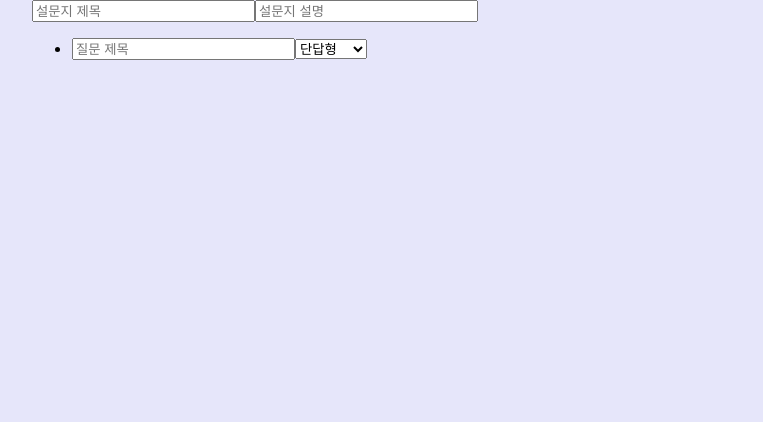
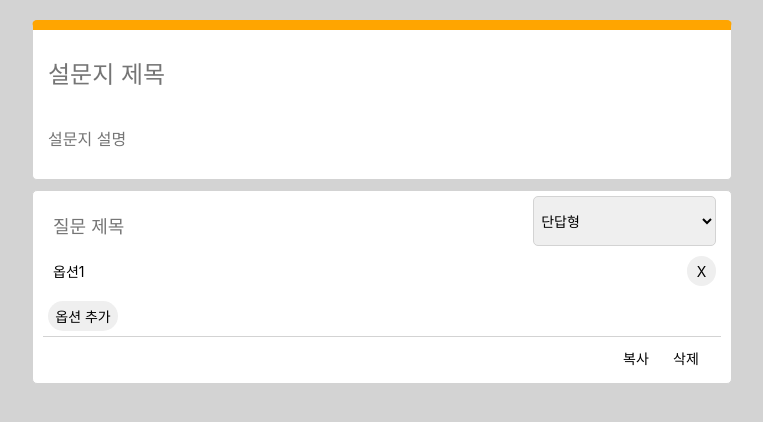
Before and after one commit to dongmay98/SurveyForm_client, a React (Create React App) app in the folder client-ts/: page /main in a window 1280 px wide. Shown: the top 422 px of the page, without its empty margins (258-1021 px from the left). Built offline with nearby package versions, Linux system fonts and the light colour scheme.

Commit message:
Feat: SurveyForm 객관식 옵션추가, 옵션삭제기능

```diff
--- a/client-ts/package.json
+++ b/client-ts/package.json
@@ -7,7 +7,6 @@
     "@testing-library/react": "^13.4.0",
     "@testing-library/user-event": "^13.5.0",
     "@types/jest": "^27.5.2",
-    "@types/node": "^16.18.91",
     "@types/react": "^18.2.67",
     "@types/react-dom": "^18.2.22",
     "@types/react-router-dom": "^5.3.3",
@@ -44,6 +43,7 @@
     ]
   },
   "devDependencies": {
+    "@types/node": "^20.11.30",
     "@types/styled-components": "^5.1.34",
     "typescript": "^4.9.5"
   }
--- a/client-ts/src/GlobalStyle.tsx
+++ b/client-ts/src/GlobalStyle.tsx
@@ -11,13 +11,23 @@ const GlobalStyle = createGlobalStyle`
         width: 700px;
         height: 100vh;
         margin: auto;
-        background-color:lavender;
+        background-color:lightgray;
     }
 
     a {
         text-decoration:none;
         color:black;
     }
+
+    ul {
+        list-style-type: none;
+        padding: 0;
+        margin: 0;
+    }
+
+    li {
+        list-style-type: none;
+    }
 `;
 
 export default GlobalStyle;
--- a/client-ts/src/pages/login/Login.tsx
+++ b/client-ts/src/pages/login/Login.tsx
@@ -8,7 +8,6 @@ import { BasicBtn } from '../../components/button/BasicBtn';
 import axios from 'axios';
 
 export default function Login() {
-  // `useState`를 사용할 때 상태에 대한 타입을 지정합니다.
   const [email, setEmail] = useState<string>('');
   const [password, setPassword] = useState<string>('');
   const navigate = useNavigate();
--- a/client-ts/src/pages/surveyform/Surveyform.tsx
+++ b/client-ts/src/pages/surveyform/Surveyform.tsx
@@ -1,22 +1,70 @@
+import React, { useState } from 'react';
 import styles from './css/SurveyStyle.module.css';
 
-export default function Surveyform() {
+type OptionType = {
+  id: number;
+  text: string;
+};
+
+export default function SurveyForm() {
+  const [options, setOptions] = useState<OptionType[]>([{ id: 1, text: '옵션1' }]);
+
+  const addOption = () => {
+    const newOptionId = options[options.length - 1].id + 1; // 이전 옵션 ID에 1을 더하여 새 ID 생성
+    setOptions([...options, { id: newOptionId, text: `옵션${newOptionId}` }]);
+  };
+
+  const updateOptionText = (id: number, text: string) => {
+    setOptions(options.map(option => option.id === id ? { ...option, text } : option));
+  };
+
+  const deleteOption = (id: number) => {
+    // 옵션이 하나만 남았을 때는 삭제하지 않음
+    if (options.length > 1) {
+      setOptions(options.filter(option => option.id !== id));
+    } else {
+      // 옵션이 하나뿐일 때의 처리 로직
+      alert("최소 한개이상의 옵션이 필요합니다.");
+    }
+  };
+
   return (
     <section className={styles.pageWrap}>
       <header className={styles.header}>
-        <input className={styles.headTitle} placeholder="설문지 제목"/>
-        <input className={styles.headExplain} placeholder="설문지 설명"/>
+        <input className={styles.headTitle} placeholder="설문지 제목" />
+        <input className={styles.headExplain} placeholder="설문지 설명" />
       </header>
-      <main className='main'>
+      <main className={styles.main}>
         <ul>
-          <li>
-            <div>
-            <input type="text" placeholder="질문 제목"/>
-            <select className={styles.case}>
-              <option value="단답형">단답형</option>
-              <option value="객관식">객관식</option>
-              <option value="체크박스">체크박스</option>
-            </select>
+          <li className={styles.mainList}>
+            <div className={styles.titleSelect}>
+              <input type="text" placeholder="질문 제목" />
+              <select className={styles.case}>
+                <option value="단답형">단답형</option>
+                <option value="객관식">객관식</option>
+                <option value="체크박스">체크박스</option>
+              </select>
+            </div>
+            <div className={styles.optionContainer}>
+              <ul>
+                {options.map(option => (
+                  <li key={option.id}>
+                    <input
+                      className={styles.option}
+                      type="text"
+                      value={option.text}
+                      onChange={(e) => updateOptionText(option.id, e.target.value)}
+                    />
+                    <button className={styles.deleteOption}
+                    onClick={() => deleteOption(option.id)}>X</button>
+                  </li>
+                ))}
+              </ul>
+              <button className={styles.addOption} onClick={addOption} type="button">옵션 추가</button>
+            </div>
+            <div className={styles.copyPasteContainer}>
+              <button >복사</button>
+              <button >삭제</button>
             </div>
           </li>
         </ul>
--- a/client-ts/src/pages/surveyform/css/SurveyStyle.module.css
+++ b/client-ts/src/pages/surveyform/css/SurveyStyle.module.css
@@ -0,0 +1,186 @@
+.pageWrap {
+  width: 100%;
+}
+
+/* head css */
+.header {
+  margin-top: 20px;
+  width: 100%;
+  height: 160px;
+  border-width: 10px 1px 1px;
+  border-style: solid;
+  border-color: orange lightgrey lightgrey;
+  border-image: initial;
+  border-radius: 5px;
+  display: flex;
+  flex-direction: column;
+  justify-content: space-around;
+  align-items: flex-start;
+  margin-bottom: 10px;
+  padding: 10px;
+  background-color: white;
+}
+
+.headTitle {
+  outline: none;
+  border: none;
+  width: 100%;
+  padding: 5px;
+  font-size: 24px;
+}
+
+.headExplain {
+  outline: none;
+  border: none;
+  width: 100%;
+  padding: 5px;
+  font-size: 16px;
+}
+
+/* main css */
+
+.main {
+  width: 100%;
+  position: relative;
+}
+
+.mainList {
+  position: relative;
+  border: 1px solid lightgrey;
+  border-radius: 5px;
+  display: flex;
+  flex-direction: column;
+  justify-content: space-around;
+  align-items: flex-start;
+  margin-bottom: 10px;
+  padding: 10px;
+  background-color: white;
+}
+
+.titleSelect {
+  display: flex;
+  justify-content: space-between  ;
+  align-items: center;
+  width: 100%;
+  height: 50px;
+  padding: 5px;
+}
+.titleSelect input {
+  font-size: 18px;
+  outline: none;
+  border: none;
+  width: 100%;
+  padding: 5px;
+}
+.case {
+  position: relative;
+  font-size: 14px;
+  bottom: 5px;
+  padding: 3px;
+  width: 250px;
+  height: 50px;
+  outline: none;
+  border: 1px solid lightgrey;
+  border-radius: 5px;
+}
+
+.optionContainer {
+  width: 100%;
+  padding: 5px;
+  border-bottom: 1px solid lightgrey;
+  display: flex;
+  flex-direction: column;
+  -webkit-box-pack: justify;
+  justify-content: space-between;
+}
+
+.optionContainer li {
+  position: relative;
+  display: flex;
+  margin-bottom: 15px;
+}
+.option {
+  outline: none;
+  border: none;
+  width: 100%;
+  padding: 5px;
+  font-size: 14px;
+}
+.addOption{
+  display: flex;
+  justify-content: center;
+  align-items: center;
+  padding: 2px;
+  border-radius: 15px;
+  font-size: 14px;
+  width: 70px;
+  height: 30px;
+  color: black;
+  /* background-color: rgb(255, 201, 100); */
+  cursor: pointer;
+  transition: background-color 0.5s ease-in-out;
+  border: none;
+}
+
+.addOption:hover {
+  background-color: orange;
+  border: none;
+  color: white;
+}
+
+.copyPasteContainer {
+  padding: 10px;
+  margin-top: 6px;
+  width: 100%;
+  height: 30px;
+  display: flex;
+  -webkit-box-pack: end;
+  justify-content: flex-end;
+  -webkit-box-align: center;
+  align-items: center;
+}
+
+.copyPasteContainer button {
+  display: flex;
+    -webkit-box-pack: center;
+    justify-content: center;
+    -webkit-box-align: center;
+    align-items: center;
+    border: none;
+    padding: 2px;
+    border-radius: 15px;
+    font-size: 14px;
+    width: 50px;
+    height: 30px;
+    color: black;
+    background-color: white;
+    cursor: pointer;
+    transition: background-color 0.5s ease-in-out;
+}
+.copyPasteContainer button:hover {
+  background-color: orange; /* hover 시 배경색을 검정색으로 변경 */
+  border: none;
+  color: white;
+}
+
+.deleteOption{
+  display: flex;
+  justify-content: center;
+  align-items: center;
+  padding: 2px;
+  border-radius: 15px;
+  font-size: 14px;
+  width: 30px;
+  height: 30px;
+  color: black;
+  /* background-color: rgb(255, 201, 100); */
+  cursor: pointer;
+  transition: background-color 0.5s ease-in-out;
+  border: none;
+}
+
+.deleteOption:hover {
+  background-color: orange; /* hover 시 배경색을 검정색으로 변경 */
+  border: none;
+  color: white;
+}
--- a/client-ts/tsconfig.json
+++ b/client-ts/tsconfig.json
@@ -2,6 +2,7 @@
   "compilerOptions": {
     "allowImportingTsExtensions": true,
     "target": "es6",
+    "types": ["node"],
     "lib": [
       "dom",
       "dom.iterable",
```
Also changed, not shown: 1 other file (tests, documents, lock files or other folders).
